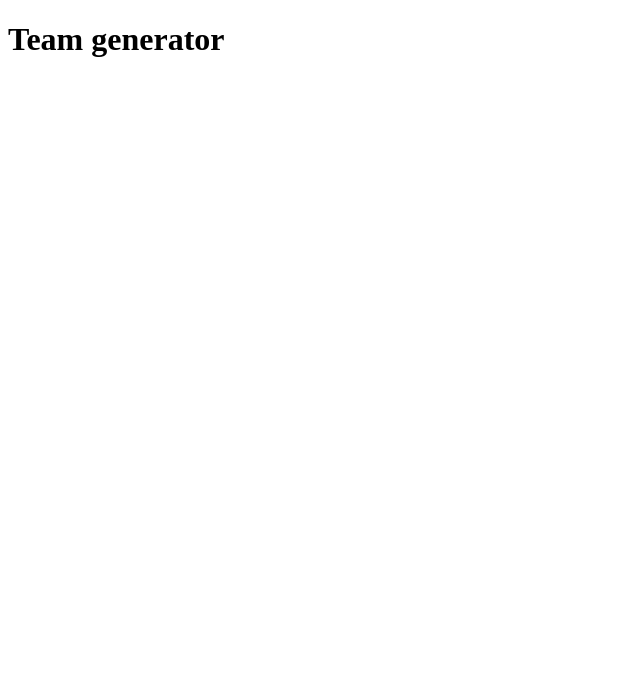
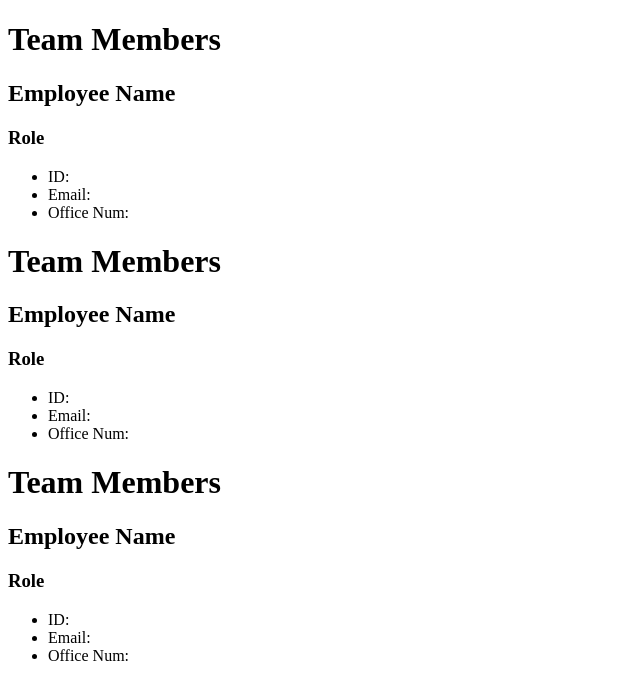
Before and after one commit to haydenburger43/haydens-team-profile-generator, a website: page src/index.html in a window 1280 px wide. Shown: the whole page, without its empty margins (0-640 px from the left). Drawn offline with Linux system fonts and the light colour scheme.

Commit message:
added html

```diff
--- a/package.json
+++ b/package.json
@@ -4,7 +4,7 @@
   "description": "",
   "main": "app.js",
   "scripts": {
-    "test": "echo \"Error: no test specified\" && exit 1"
+    "test": "jest --verbose test/*"
   },
   "repository": {
     "type": "git",
--- a/src/index.html
+++ b/src/index.html
@@ -7,6 +7,49 @@
     <title>team generator</title>
 </head>
 <body>
-    <h1>Team generator</h1>
-</body>
+    <div>
+      <h1>Team Members</h1>
+    </div>
+    <div>
+      <h2>Employee Name</h2>
+      <h3>Role</h3>
+      <div>
+        <ul>
+          <li>ID:</li>
+          <li>Email:</li>
+          <li>Office Num:</li>
+        </ul>
+      </div>
+    </div>
+
+    <div>
+      <h1>Team Members</h1>
+    </div>
+    <div>
+      <h2>Employee Name</h2>
+      <h3>Role</h3>
+      <div>
+        <ul>
+          <li>ID:</li>
+          <li>Email:</li>
+          <li>Office Num:</li>
+        </ul>
+      </div>
+    </div>
+
+    <div>
+      <h1>Team Members</h1>
+    </div>
+    <div>
+      <h2>Employee Name</h2>
+      <h3>Role</h3>
+      <div>
+        <ul>
+          <li>ID:</li>
+          <li>Email:</li>
+          <li>Office Num:</li>
+        </ul>
+      </div>
+    </div>
+  </body>
 </html>
```
Also changed, not shown: README.md.
